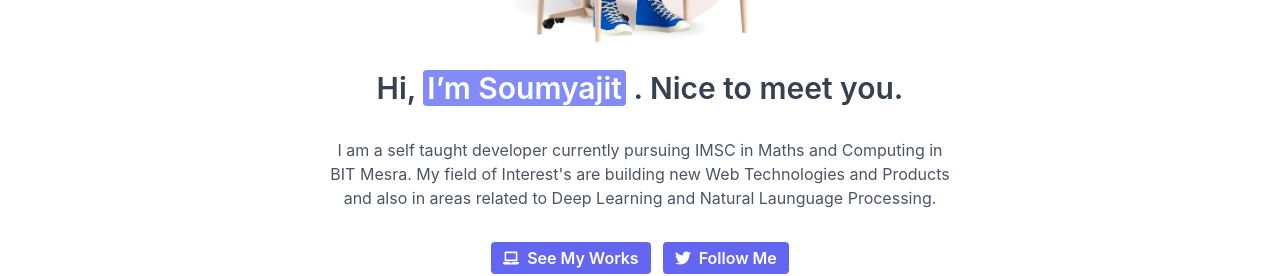
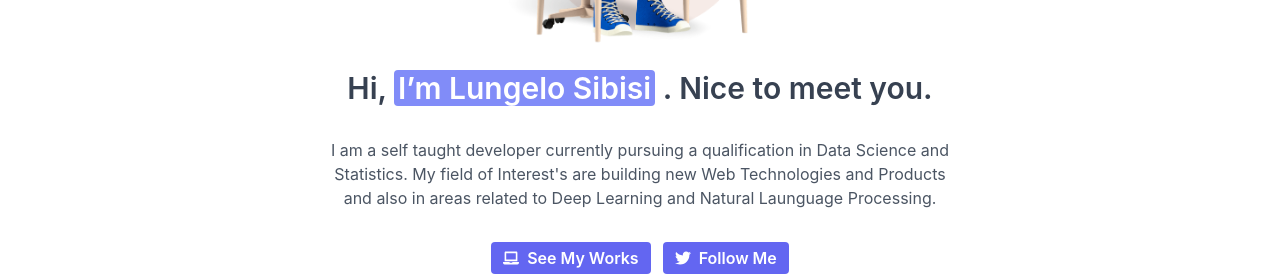
Before and after one commit to Shotbylu/Blog-App, a Next.js app: page /about in a window 1280 px wide. Shown: the part 282-558 px from the top of the page. Built offline with nearby package versions, Linux system fonts and the light colour scheme; no server answers.

Commit message:
about.js

```diff
--- a/pages/about.js
+++ b/pages/about.js
@@ -23,13 +23,13 @@ function about({ topics }) {
         <h2 className="text-3xl font-semibold text-gray-700 py-4 dark:text-gray-200">
           Hi,{" "}
           <span className="bg-indigo-400 text-white rounded px-1 dark:bg-indigo-500">
-            I’m Soumyajit
+            I’m Lungelo Sibisi
           </span>{" "}
           . Nice to meet you.
         </h2>
         <p className="text-gray-600 mt-4 dark:text-indigo-200">
-          I am a self taught developer currently pursuing IMSC in Maths and
-          Computing in BIT Mesra. My field of Interest's are building new Web
+          I am a self taught developer currently pursuing a qualification in Data Science
+          and Statistics. My field of Interest's are building new Web
           Technologies and Products and also in areas related to Deep Learning
           and Natural Launguage Processing.
         </p>
@@ -40,7 +40,7 @@ function about({ topics }) {
             <a
               rel="noopener noreferrer"
               target="_blank"
-              href="https://soumyajit.vercel.app/"
+              href="https://github.com/Shotbylu/"
             >
               See My Works
             </a>
@@ -52,7 +52,7 @@ function about({ topics }) {
               className="twitter-follow-button"
               rel="noopener noreferrer"
               target="_blank"
-              href="https://twitter.com/soumyajit4419"
+              href="https://twitter.com/shotbylu"
             >
               Follow Me
             </a>
```
